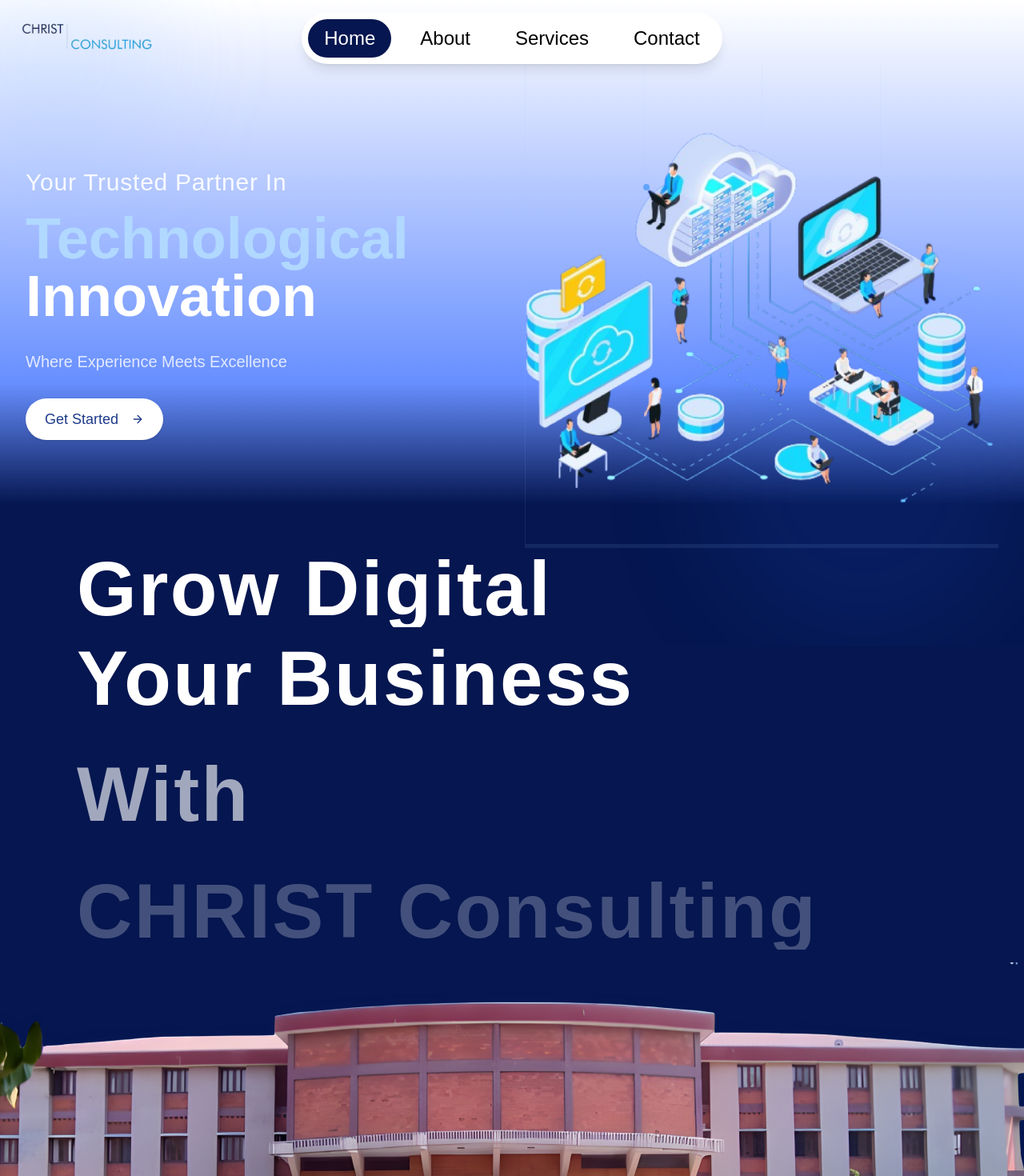
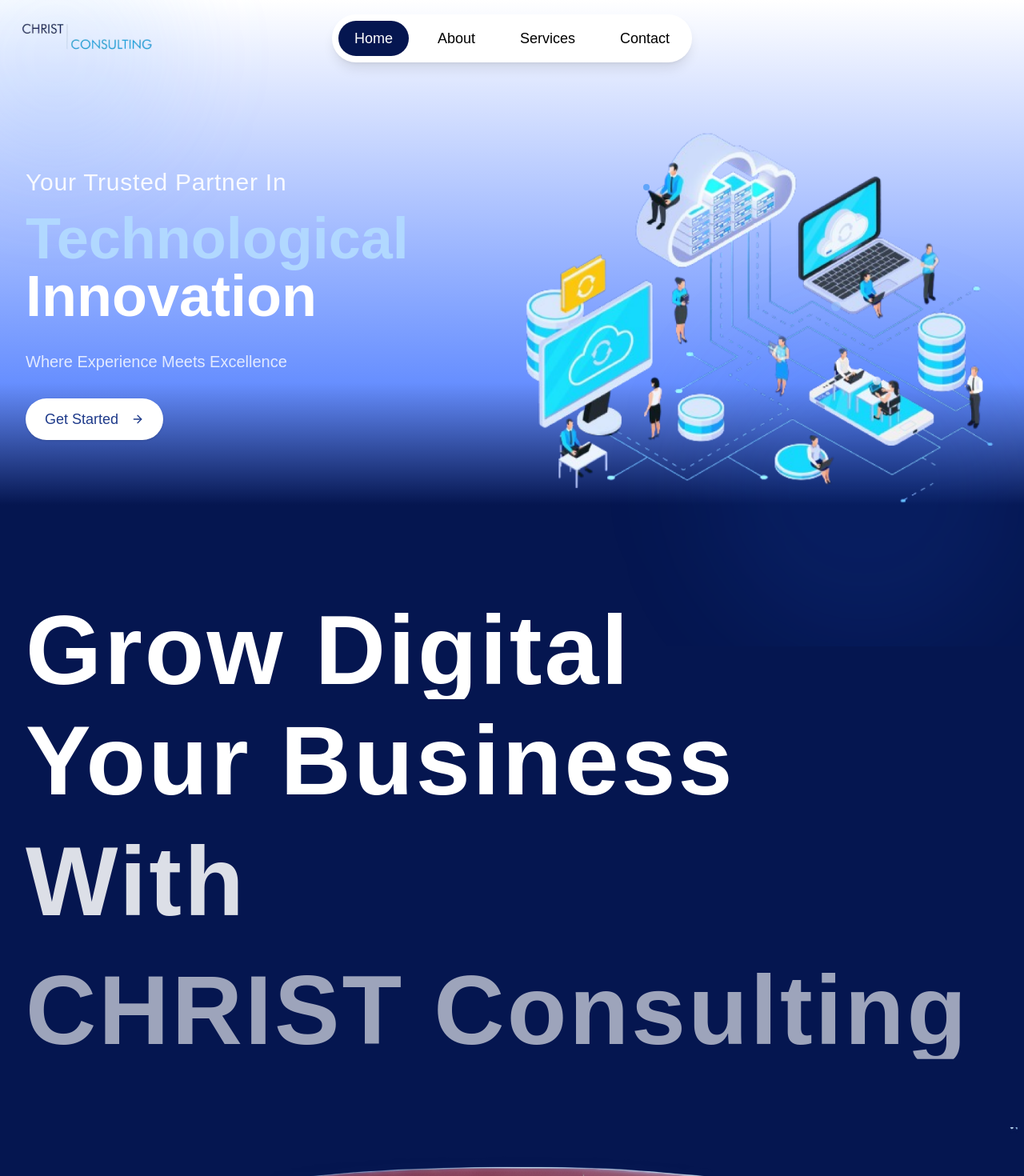
Before and after one commit to CHRIST-Consulting/TechTank-Portfolio-Website, a React (Vite) app: page / in a window 1280 px wide. Shown: the top 1470 px of the page at 80% size. Built offline with nearby package versions, Linux system fonts and the light colour scheme.

Commit message:
Fixed the bugs and made the below hero component more compatible with different screen sizes and much similar to the one shown in the figma file.

```diff
--- a/src/components/Home/AboutUs.jsx
+++ b/src/components/Home/AboutUs.jsx
@@ -69,7 +69,7 @@
               Our Story
             </h2>
             <p className="text-gray-700 text-base sm:text-lg md:text-xl leading-relaxed">
-              Christ Consulting was born from a vision to redefine the role of technology in business growth. Our journey began with a small team of passionate individuals dedicated to making an impact. Over time, we've grown into a trusted partner for organizations across industries, delivering customized solutions powered by the latest technological advancements.
+              CHRIST Consulting was born from a vision to redefine the role of technology in business growth. Our journey began with a small team of passionate individuals dedicated to making an impact. Over time, we've grown into a trusted partner for organizations across industries, delivering customized solutions powered by the latest technological advancements.
             </p>
           </motion.div>
           <motion.div
--- a/src/components/Home/BelowHero.jsx
+++ b/src/components/Home/BelowHero.jsx
@@ -1,7 +1,7 @@
-import React, { useRef } from "react";
+import React, { useRef } from 'react';
 import { motion, useScroll, useTransform } from "framer-motion";
 
-export const BelowHero = () => {
+const BelowHero = () => {
   const containerRef = useRef(null);
 
   const { scrollYProgress } = useScroll({
@@ -9,10 +9,8 @@
     offset: ["start end", "end start"],
   });
 
-  const textLines = ["Grow Digital", "Your Business", "With", "CHRIST Consulting"];
-
   const getTextAnimation = (index) => {
-    const start = 0.01 + index * 0.15;
+    const start = 0.01 + index * 0.10;
     const end = start + 0.4;
 
     return {
@@ -22,10 +20,20 @@
   };
 
   return (
-    <div ref={containerRef} className="relative min-h-[20vh] sm:min-h-[50vh] md:min-h-[70vh] lg:min-h-[90vh] xl:min-h-[110vh] w-full">
-      <div className="h-[30vh] sm:h-[40vh] md:h-[50vh] lg:h-[60vh] xl:h-[70vh] 2xl:h-[80vh] bg-[#051650] relative flex items-center">
-        <div className="absolute inset-0 flex flex-col justify-start items-start px-4 sm:px-8 md:px-16 lg:px-24 space-y-2 sm:space-y-4 lg:space-x-0">
-          {textLines.map((line, index) => (
+    <div ref={containerRef} className="relative min-h-[200px] h-auto w-full bg-[#051650] flex flex-col justify-between">
+      <motion.div
+        initial={{ opacity: 0 }}
+        animate={{ opacity: 1 }}
+        transition={{ type: "spring", stiffness: 50, damping: 20 }}
+        className="w-full pt-8 sm:pt-12 md:pt-16 px-4 sm:px-8"
+      >
+        <div className="flex flex-col gap-2 sm:gap-4">
+          {[
+            "Grow Digital",
+            "Your Business",
+            "With",
+            "CHRIST Consulting"
+          ].map((text, index) => (
           <motion.div
             key={index}
             className="overflow-hidden w-full"
@@ -36,21 +44,21 @@
               damping: 20,
             }}
             >
-              <h1 className="text-3xl sm:text-5xl md:text-6xl lg:text-7xl xl:text-8xl text-white font-bold tracking-wide leading-none whitespace-nowrap">
-                {line}
+              <h1 className='text-white text-[9.5502645503vw] font-bold tracking-wide leading-none whitespace-nowrap'>
+                {text}
               </h1>
             </motion.div>
           ))}
         </div>
-      </div>
+      </motion.div>
 
-      <div className="w-full h-auto absolute bottom-0 left-0">
+      <motion.div className="w-full mt-auto">
         <img
           src="/hero-bottom.png"
           alt="Hero Background"
           className="w-full h-auto object-cover"
         />
-      </div>
+      </motion.div>
     </div>
   );
 };
--- a/src/components/Home/Hero.jsx
+++ b/src/components/Home/Hero.jsx
@@ -4,7 +4,7 @@
 
 export function Hero() {
   return (
-    <div className="min-h-screen w-full relative flex flex-col items-center justify-center overflow-hidden pt-24 sm:pt-28 lg:pt-20 pb-32 px-4 sm:px-6 lg:px-8">
+    <div className="w-full h-fit 2xl:min-h-screen relative flex flex-col items-center justify-center overflow-hidden pt-32 sm:pt-28 lg:pt-20 pb-32 px-4 sm:px-6 lg:px-8">
       <div className="absolute inset-0 z-0">
         <div className="absolute w-[300px] h-[300px] bg-blue-400/10 rounded-full blur-3xl -top-20 -left-20"></div>
         <div className="absolute w-[400px] h-[400px] bg-blue-600/10 rounded-full blur-3xl bottom-0 right-0"></div>
@@ -54,19 +54,6 @@
             transition={{ duration: 0.5, delay: 0.2 }}
           >
             <div className="relative w-full h-full">
-              <div className="absolute inset-0">
-                <div className="grid grid-cols-4 h-full">
-                  {[...Array(5)].map((_, i) => (
-                    <div key={i} className="border-l border-blue-300/10 h-full" />
-                  ))}
-                </div>
-                <div className="grid grid-rows-4 w-full">
-                  {[...Array(5)].map((_, i) => (
-                    <div key={i} className="border-t border-blue-300/10 w-full" />
-                  ))}
-                </div>
-              </div>
-
               <motion.div
                 className="absolute inset-0 flex items-center justify-center"
                 animate={{ scale: [1, 1.05, 1] }}
--- a/src/components/Home/Home.jsx
+++ b/src/components/Home/Home.jsx
@@ -1,6 +1,6 @@
 import { Navbar } from "@/components/Home/Navbar";
 import { Hero } from "@/components/Home/Hero";
-import { BelowHero } from "@/components/Home/BelowHero";
+import BelowHero from "@/components/Home/BelowHero";
 import AboutUs from "@/components/Home/AboutUs";
 
 export default function Home({
--- a/src/components/Home/Navbar.jsx
+++ b/src/components/Home/Navbar.jsx
@@ -1,5 +1,6 @@
 import React, { useState, useEffect } from 'react';
-import { TbLayoutSidebarLeftCollapseFilled, TbLayoutSidebarLeftExpandFilled } from "react-icons/tb";
+import { RxHamburgerMenu } from "react-icons/rx";
+import { IoMdClose } from "react-icons/io";
 import { motion, AnimatePresence } from 'framer-motion';
 
 export function Navbar({ activeTab, setActiveTab }) {
@@ -77,7 +78,7 @@
                     whileHover={{ scale: 1.1 }}
                     whileTap={{ scale: 0.95 }}
                   >
-                    <a href={tab.href} className="text-sm lg:text-2xl">{tab.label}</a>
+                    <a href={tab.href} className="text-sm lg:text-lg">{tab.label}</a>
                   </motion.li>
                 ))}
               </ul>
@@ -93,9 +94,9 @@
               whileTap={{ scale: 0.95 }}
             >
               {isSidebarOpen ? (
-                <TbLayoutSidebarLeftCollapseFilled size={24} />
+                <IoMdClose size={24} />
               ) : (
-                <TbLayoutSidebarLeftExpandFilled size={24} />
+                <RxHamburgerMenu size={24} />
               )}
             </motion.button>
 
@@ -117,7 +118,7 @@
                       whileHover={{ scale: 1.1 }}
                       whileTap={{ scale: 0.95 }}
                     >
-                      <TbLayoutSidebarLeftCollapseFilled size={24} />
+                      <IoMdClose size={24} />
                     </motion.button>
                   </div>
                   <nav className="mt-4">
```
Also changed, not shown: 2 other files (tests, documents, lock files or other folders). Lines whose indentation alone changed are shown as unchanged.
